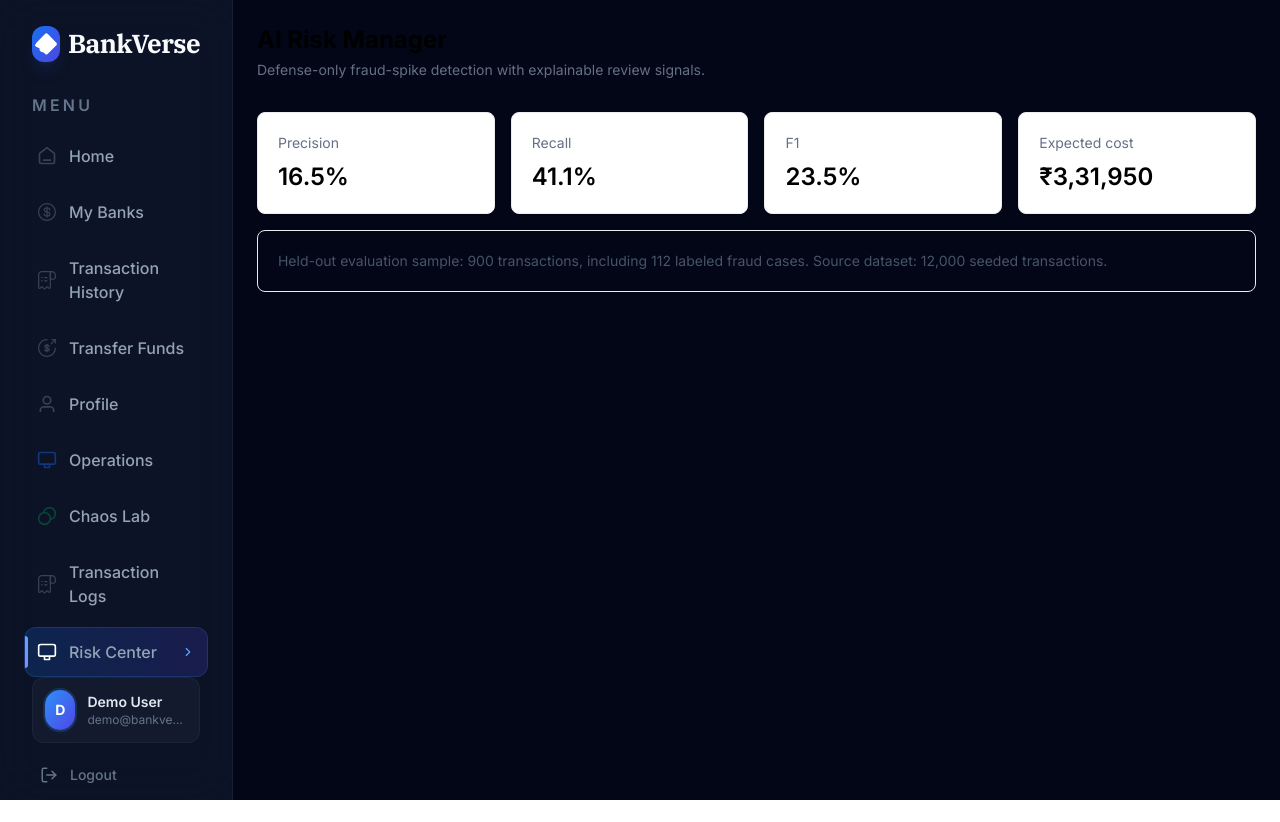
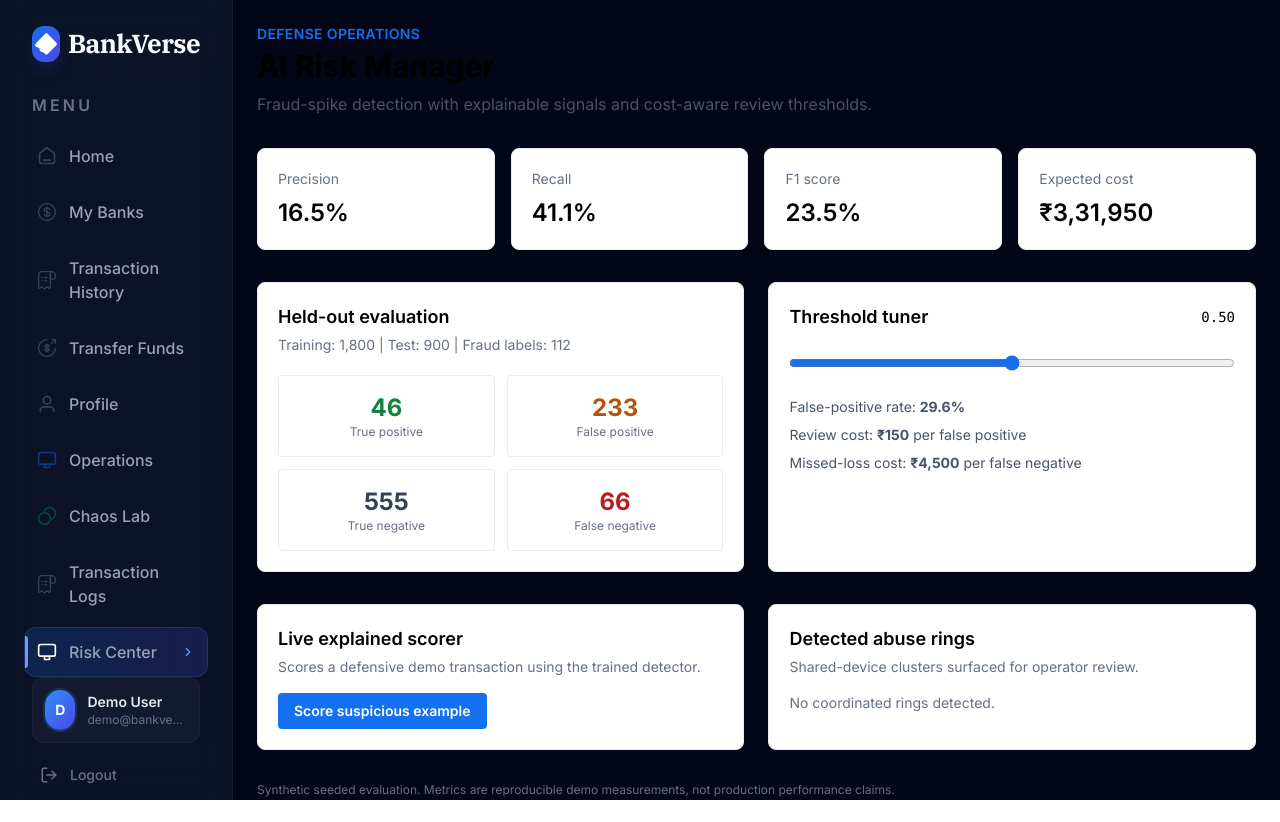
Before and after one commit to Script-Kitty01/bankverse, a Next.js app: page /risk-center in a window 1280 px wide. Before the commit the page ends 800 px from the top, so only its background shows below. Built offline with nearby package versions, Linux system fonts and the light colour scheme; no server answers.

Commit message:
Complete risk manager command center

```diff
--- /dev/null
+++ b/app/api/risk/threshold/route.ts
@@ -0,0 +1,22 @@
+import { NextResponse } from "next/server";
+import { generateDataset, stratifiedSplit } from "@/lib/risk/dataset";
+import { DEFAULT_COSTS, evaluateThreshold, trainDetector } from "@/lib/risk/metrics";
+
+export async function POST(request: Request) {
+  const body = (await request.json()) as { threshold?: number };
+  if (typeof body.threshold !== "number" || body.threshold < 0 || body.threshold > 1) {
+    return NextResponse.json({ error: "threshold must be a number between 0 and 1" }, { status: 400 });
+  }
+
+  const split = stratifiedSplit(generateDataset());
+  const train = [
+    ...split.train.filter((item) => item.isFraud),
+    ...split.train.filter((item) => !item.isFraud).slice(0, 1800),
+  ];
+  const test = [
+    ...split.test.filter((item) => item.isFraud),
+    ...split.test.filter((item) => !item.isFraud).slice(0, 900),
+  ];
+  const metrics = evaluateThreshold(trainDetector(train), test, body.threshold, DEFAULT_COSTS);
+  return NextResponse.json({ ...metrics, costs: DEFAULT_COSTS, testCount: test.length });
+}
--- a/components/RiskCenter.tsx
+++ b/components/RiskCenter.tsx
@@ -2,20 +2,62 @@
 
 import { useEffect, useState } from "react";
 
-interface Evaluation { trainCount: number; testCount: number; sourceDatasetSize: number; fraudCount: number; optimal: { precision: number; recall: number; f1: number; expectedCostInr: number }; }
+interface Metrics { threshold: number; truePositive: number; falsePositive: number; trueNegative: number; falseNegative: number; precision: number; recall: number; f1: number; falsePositiveRate: number; expectedCostInr: number; }
+interface Evaluation { trainCount: number; testCount: number; sourceDatasetSize: number; fraudCount: number; costs: { falsePositiveInr: number; falseNegativeInr: number }; optimal: Metrics; thresholds: Metrics[]; }
+interface Ring { id: string; deviceId: string; members: string[]; merchants: string[]; transactionCount: number; exposureInr: number; firstSeen: string; lastSeen: string; }
+interface Score { riskScore: number; decision: string; modelProbability: number; triggeredRules: string[]; topContributingFeatures: string[]; }
+
+const percent = (value: number) => `${(value * 100).toFixed(1)}%`;
 
 export default function RiskCenter() {
   const [evaluation, setEvaluation] = useState<Evaluation | null>(null);
-  const [loading, setLoading] = useState(true);
-  useEffect(() => { fetch("/api/risk/evaluate").then((response) => response.json()).then(setEvaluation).finally(() => setLoading(false)); }, []);
+  const [rings, setRings] = useState<Ring[]>([]);
+  const [threshold, setThreshold] = useState(0.5);
+  const [tunedMetrics, setTunedMetrics] = useState<Metrics | null>(null);
+  const [score, setScore] = useState<Score | null>(null);
+  const [busy, setBusy] = useState(true);
+  const [error, setError] = useState<string | null>(null);
+
+  useEffect(() => {
+    Promise.all([
+      fetch("/api/risk/evaluate").then((response) => response.json()),
+      fetch("/api/risk/rings").then((response) => response.json()),
+    ]).then(([report, ringReport]) => {
+      setEvaluation(report);
+      setRings(ringReport.rings ?? []);
+      setTunedMetrics(report.optimal);
+    }).catch(() => setError("Risk data could not be loaded.")).finally(() => setBusy(false));
+  }, []);
+
+  async function tune(nextThreshold: number) {
+    setThreshold(nextThreshold);
+    const response = await fetch("/api/risk/threshold", { method: "POST", headers: { "Content-Type": "application/json" }, body: JSON.stringify({ threshold: nextThreshold }) });
+    if (response.ok) setTunedMetrics(await response.json());
+  }
+
+  async function scoreExample() {
+    const response = await fetch("/api/risk/score", { method: "POST", headers: { "Content-Type": "application/json" }, body: JSON.stringify({ amount: 25, deviceId: "fraud_device_demo", merchantId: "merchant_cluster_01" }) });
+    if (response.ok) setScore(await response.json());
+  }
+
+  if (busy) return <main className="p-6"><p>Evaluating held-out risk data...</p></main>;
+  if (error || !evaluation) return <main className="p-6"><p className="text-red-600">{error ?? "No risk report available."}</p></main>;
+  const metrics = tunedMetrics ?? evaluation.optimal;
   return (
-    <main className="p-6">
-      <h1 className="text-2xl font-bold">AI Risk Manager</h1>
-      <p className="mt-1 text-sm text-gray-500">Defense-only fraud-spike detection with explainable review signals.</p>
-      {loading ? <p className="mt-8">Evaluating held-out data...</p> : evaluation && <section className="mt-8 grid gap-4 md:grid-cols-4">
-        {[["Precision", evaluation.optimal.precision], ["Recall", evaluation.optimal.recall], ["F1", evaluation.optimal.f1], ["Expected cost", `₹${evaluation.optimal.expectedCostInr.toLocaleString("en-IN")}`]].map(([label, value]) => <div className="rounded-lg border bg-white p-5 shadow-sm" key={label}><p className="text-sm text-gray-500">{label}</p><p className="mt-2 text-2xl font-semibold">{typeof value === "number" ? `${(value * 100).toFixed(1)}%` : value}</p></div>)}
-        <div className="md:col-span-4 rounded-lg border p-5 text-sm text-gray-600">Held-out evaluation sample: {evaluation.testCount.toLocaleString()} transactions, including {evaluation.fraudCount} labeled fraud cases. Source dataset: {evaluation.sourceDatasetSize.toLocaleString()} seeded transactions.</div>
-      </section>}
+    <main className="space-y-8 p-6">
+      <header><p className="text-sm font-semibold uppercase tracking-wide text-blue-600">Defense operations</p><h1 className="mt-1 text-3xl font-bold">AI Risk Manager</h1><p className="mt-2 text-gray-600">Fraud-spike detection with explainable signals and cost-aware review thresholds.</p></header>
+      <section className="grid gap-4 md:grid-cols-4">
+        {[["Precision", percent(metrics.precision)], ["Recall", percent(metrics.recall)], ["F1 score", percent(metrics.f1)], ["Expected cost", `₹${metrics.expectedCostInr.toLocaleString("en-IN")}`]].map(([label, value]) => <article className="rounded-lg border bg-white p-5 shadow-sm" key={label}><p className="text-sm text-gray-500">{label}</p><p className="mt-2 text-2xl font-semibold">{value}</p></article>)}
+      </section>
+      <section className="grid gap-6 lg:grid-cols-2">
+        <article className="rounded-lg border bg-white p-5 shadow-sm"><h2 className="text-lg font-semibold">Held-out evaluation</h2><p className="mt-1 text-sm text-gray-500">Training: {evaluation.trainCount.toLocaleString()} | Test: {evaluation.testCount.toLocaleString()} | Fraud labels: {evaluation.fraudCount}</p><div className="mt-5 grid grid-cols-2 gap-3 text-center"><div className="rounded border p-4"><p className="text-2xl font-bold text-green-700">{metrics.truePositive}</p><p className="text-xs text-gray-500">True positive</p></div><div className="rounded border p-4"><p className="text-2xl font-bold text-amber-700">{metrics.falsePositive}</p><p className="text-xs text-gray-500">False positive</p></div><div className="rounded border p-4"><p className="text-2xl font-bold text-gray-700">{metrics.trueNegative}</p><p className="text-xs text-gray-500">True negative</p></div><div className="rounded border p-4"><p className="text-2xl font-bold text-red-700">{metrics.falseNegative}</p><p className="text-xs text-gray-500">False negative</p></div></div></article>
+        <article className="rounded-lg border bg-white p-5 shadow-sm"><div className="flex items-center justify-between"><h2 className="text-lg font-semibold">Threshold tuner</h2><span className="font-mono text-sm">{threshold.toFixed(2)}</span></div><input aria-label="Risk threshold" className="mt-6 w-full accent-blue-600" max="0.9" min="0.1" onChange={(event) => void tune(Number(event.target.value))} step="0.05" type="range" value={threshold} /><div className="mt-5 space-y-2 text-sm text-gray-600"><p>False-positive rate: <strong>{percent(metrics.falsePositiveRate)}</strong></p><p>Review cost: <strong>₹{evaluation.costs.falsePositiveInr.toLocaleString("en-IN")}</strong> per false positive</p><p>Missed-loss cost: <strong>₹{evaluation.costs.falseNegativeInr.toLocaleString("en-IN")}</strong> per false negative</p></div></article>
+      </section>
+      <section className="grid gap-6 lg:grid-cols-2">
+        <article className="rounded-lg border bg-white p-5 shadow-sm"><h2 className="text-lg font-semibold">Live explained scorer</h2><p className="mt-1 text-sm text-gray-500">Scores a defensive demo transaction using the trained detector.</p><button className="mt-4 rounded bg-blue-600 px-4 py-2 text-sm font-semibold text-white hover:bg-blue-700" onClick={() => void scoreExample()}>Score suspicious example</button>{score && <div className="mt-4 rounded border p-4"><p className="text-3xl font-bold">{score.riskScore}/100 <span className="text-base">{score.decision}</span></p><p className="mt-2 text-sm text-gray-600">Model probability: {percent(score.modelProbability)}</p><p className="mt-3 text-sm font-semibold">Signals</p><ul className="mt-1 list-disc pl-5 text-sm text-gray-600">{score.triggeredRules.map((rule) => <li key={rule}>{rule}</li>)}</ul><p className="mt-3 text-sm">Top features: {score.topContributingFeatures.join(", ")}</p></div>}</article>
+        <article className="rounded-lg border bg-white p-5 shadow-sm"><h2 className="text-lg font-semibold">Detected abuse rings</h2><p className="mt-1 text-sm text-gray-500">Shared-device clusters surfaced for operator review.</p><div className="mt-4 space-y-3">{rings.slice(0, 4).map((ring) => <div className="rounded border p-4" key={ring.id}><div className="flex justify-between"><strong>{ring.id}</strong><span className="text-sm text-red-700">₹{ring.exposureInr.toLocaleString("en-IN")}</span></div><p className="mt-1 text-sm text-gray-600">{ring.members.length} customers | {ring.transactionCount} transactions | {ring.merchants.join(", ")}</p><p className="mt-1 text-xs text-gray-500">{new Date(ring.firstSeen).toLocaleString()} to {new Date(ring.lastSeen).toLocaleString()}</p></div>)}{rings.length === 0 && <p className="text-sm text-gray-500">No coordinated rings detected.</p>}</div></article>
+      </section>
+      <p className="text-xs text-gray-500">Synthetic seeded evaluation. Metrics are reproducible demo measurements, not production performance claims.</p>
     </main>
   );
 }
```
